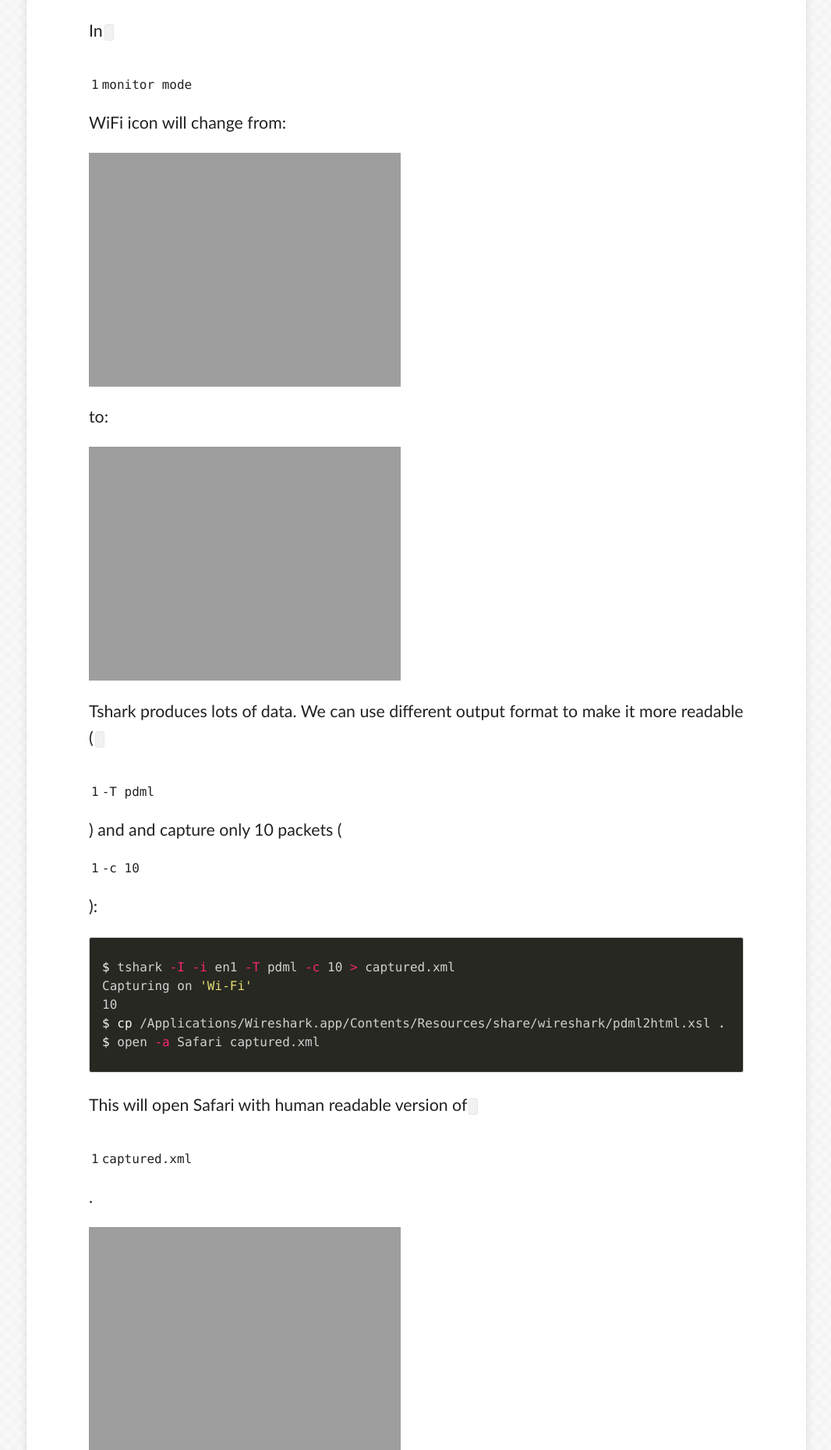
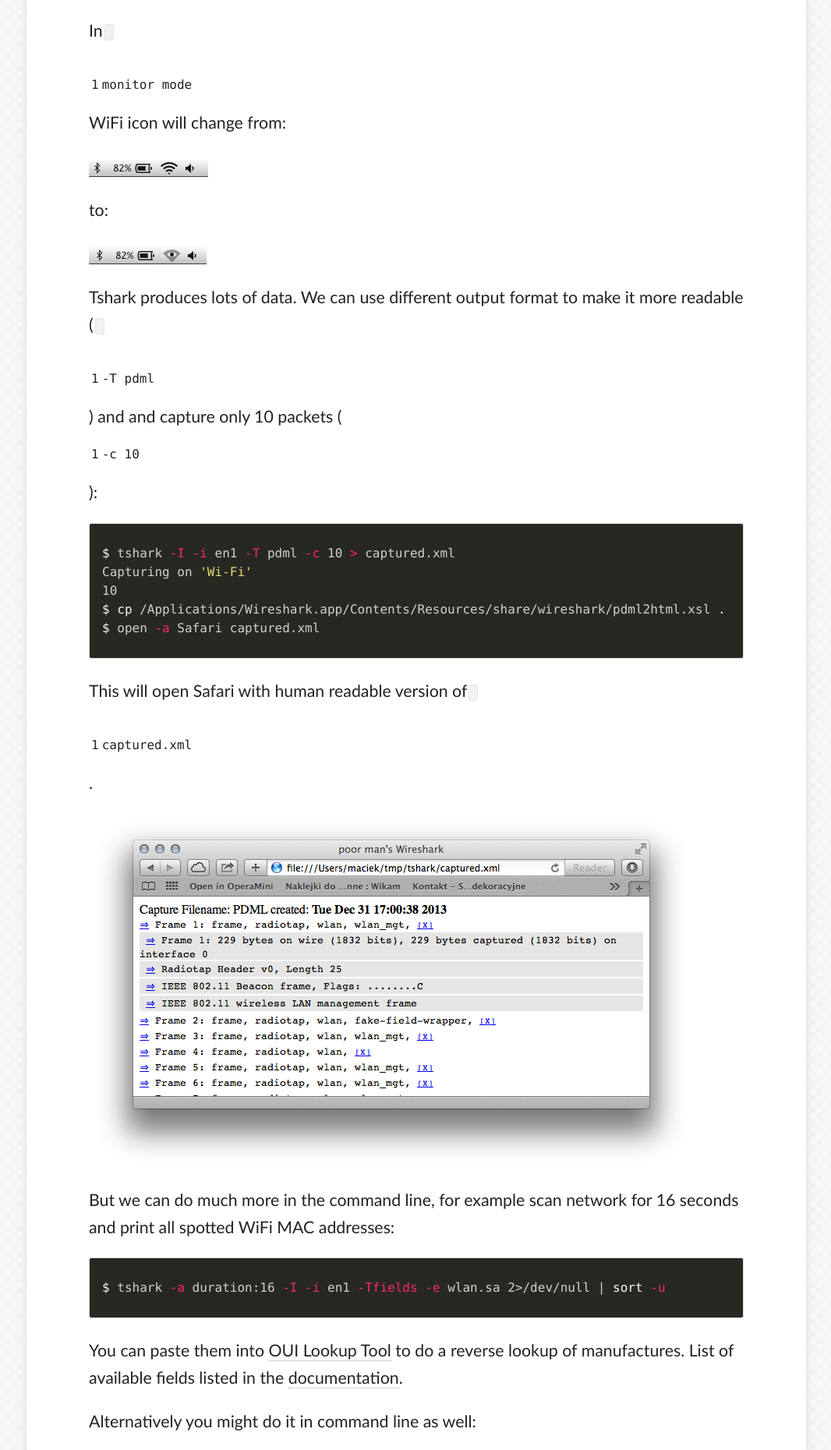
Before and after one commit to hmml/hmml.github.io, a Jekyll site: the page built from _posts/2013-12-31-tshark.md, in a window 1280 px wide. Shown: the part 2004-3864 px from the top of the page at 78% size, without its empty margins (106-1172 px from the left). Built offline with Jekyll 4.4.1, drawn with Linux system fonts in a browser that asks for light colours; nearby versions of some CDN libraries.

Commit message:
Paths fix 2

```diff
--- a/_posts/2013-12-31-tshark.md
+++ b/_posts/2013-12-31-tshark.md
@@ -50,11 +50,11 @@
 
 In `monitor mode` WiFi icon will change from:
 
-![Captured traffic viewed in Safari]({{ site.url }}/images/normal.jpg)
+![Captured traffic viewed in Safari]({{ site.url }}/images/tshark/normal.png)
 
 to:
 
-![Captured traffic viewed in Safari]({{ site.url }}/images/monitor.jpg)
+![Captured traffic viewed in Safari]({{ site.url }}/images/tshark/monitor.png)
 
 Tshark produces lots of data. We can use different output format to make it more readable (`-T pdml`) and and capture only 10 packets (`-c 10`):
 
@@ -68,7 +68,7 @@
 
 This will open Safari with human readable version of `captured.xml`.
 
-![Captured traffic viewed in Safari]({{ site.url }}/images/safari.jpg)
+![Captured traffic viewed in Safari]({{ site.url }}/images/tshark/safari.png)
 
 But we can do much more in the command line, for example scan network for 16 seconds and print all spotted WiFi MAC addresses:
 
```
Also changed, not shown: images/monitor.png (deleted), images/normal.png (deleted), images/safari.png (deleted).
